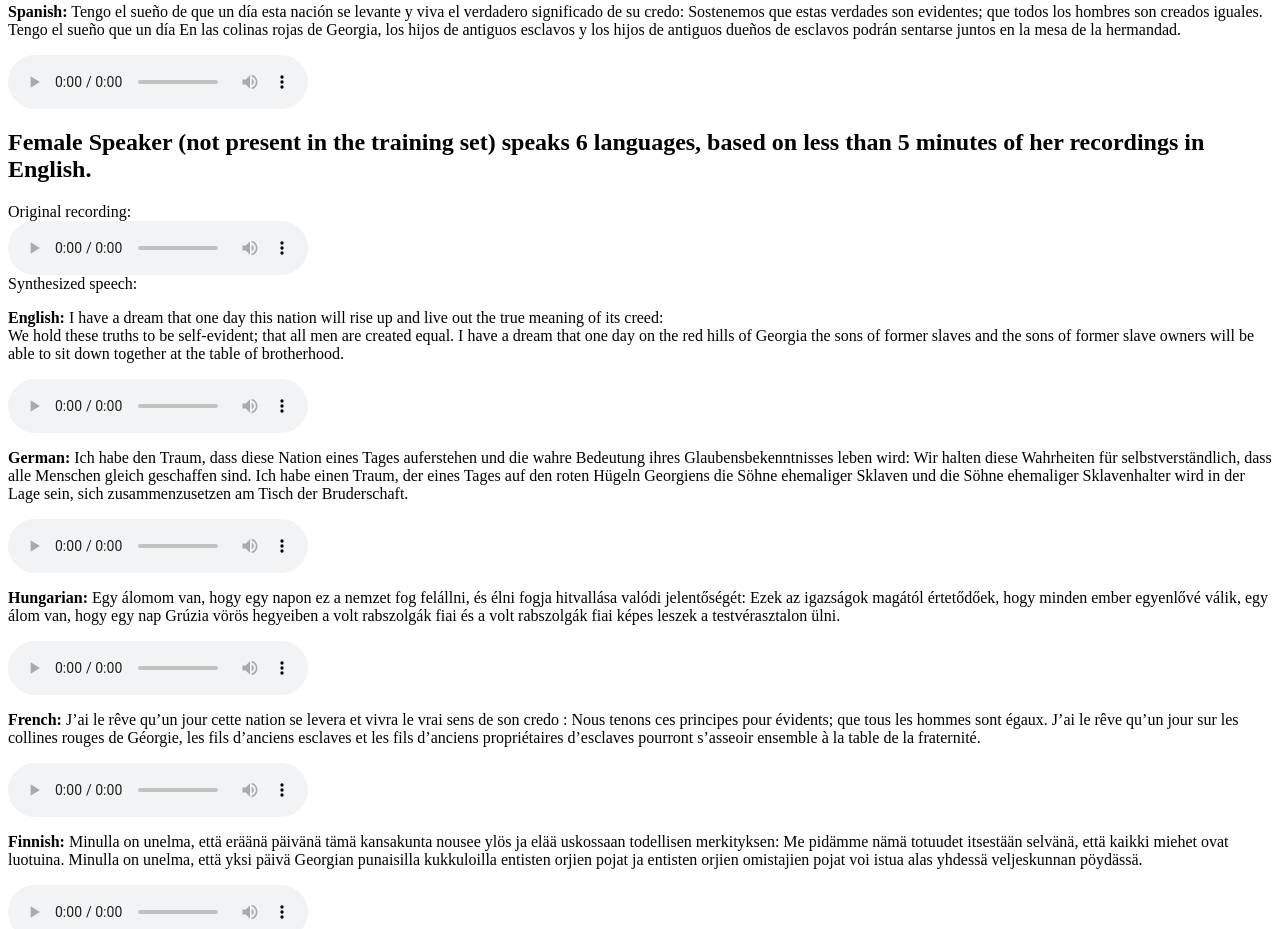
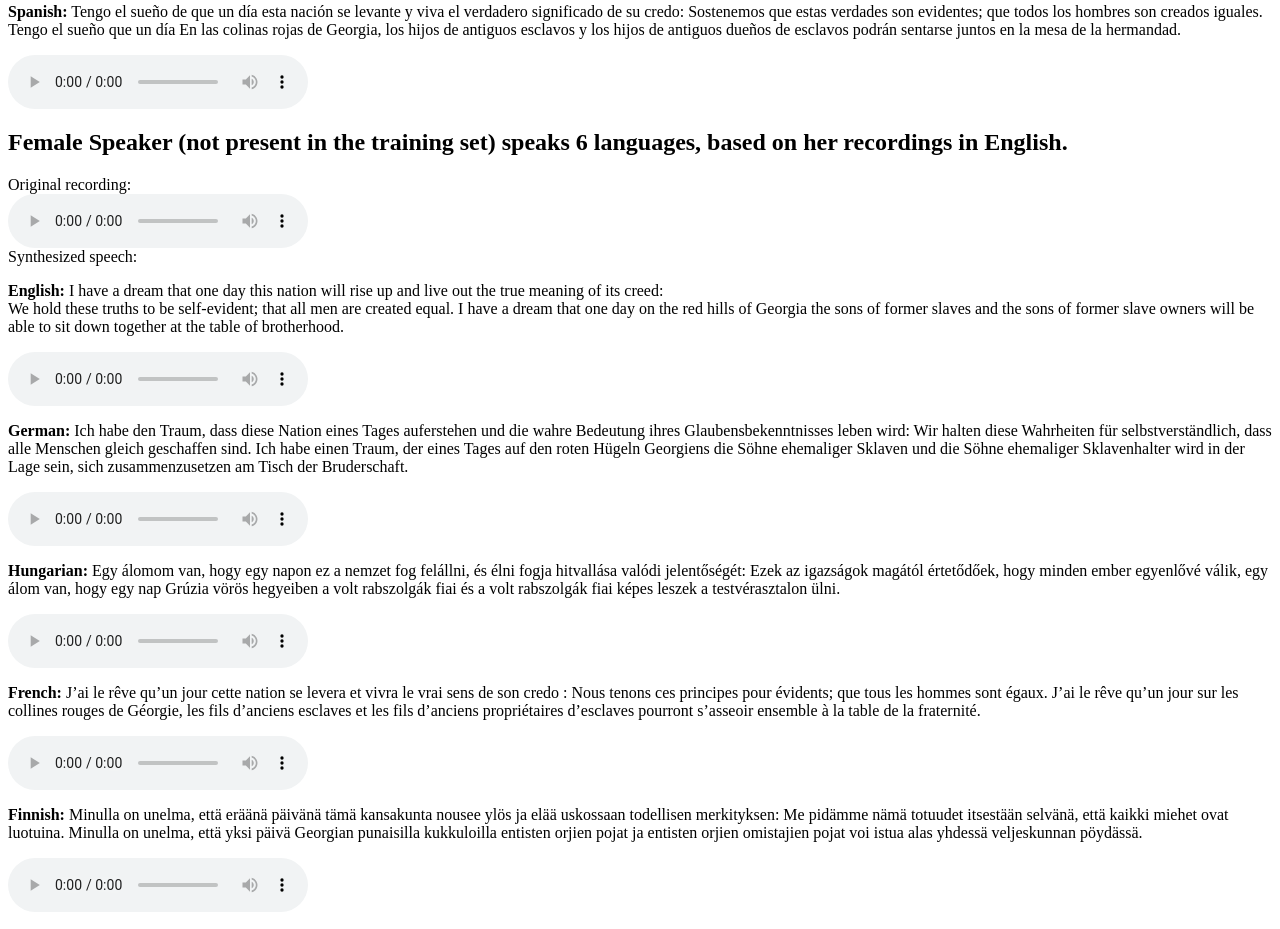
Before and after one commit to everyone-speaks-every-language/everyone-speaks-every-language.github.io, a plain HTML site: page index.html in a window 1280 px wide. Shown: the part 1071-2000 px from the top of the page. Drawn offline with Linux system fonts and the light colour scheme.

Commit message:
Update index.html

```diff
--- a/index.html
+++ b/index.html
@@ -61,7 +61,7 @@ Synthesized speech:<br>
    <tr> <audio controls> <source src="wav/j_24_spanish.wav" type="audio/wav"> </audio> <br></tr>
 </table>
 <h2>
-Female Speaker (not present in the training set) speaks 6 languages, based on less than 5 minutes of her recordings in English.
+Female Speaker (not present in the training set) speaks 6 languages, based on her recordings in English.
 </h2>
 Original recording: <br>
 <audio controls> <source src="wav/c_original.wav" type="audio/wav"> </audio> <br>
```
